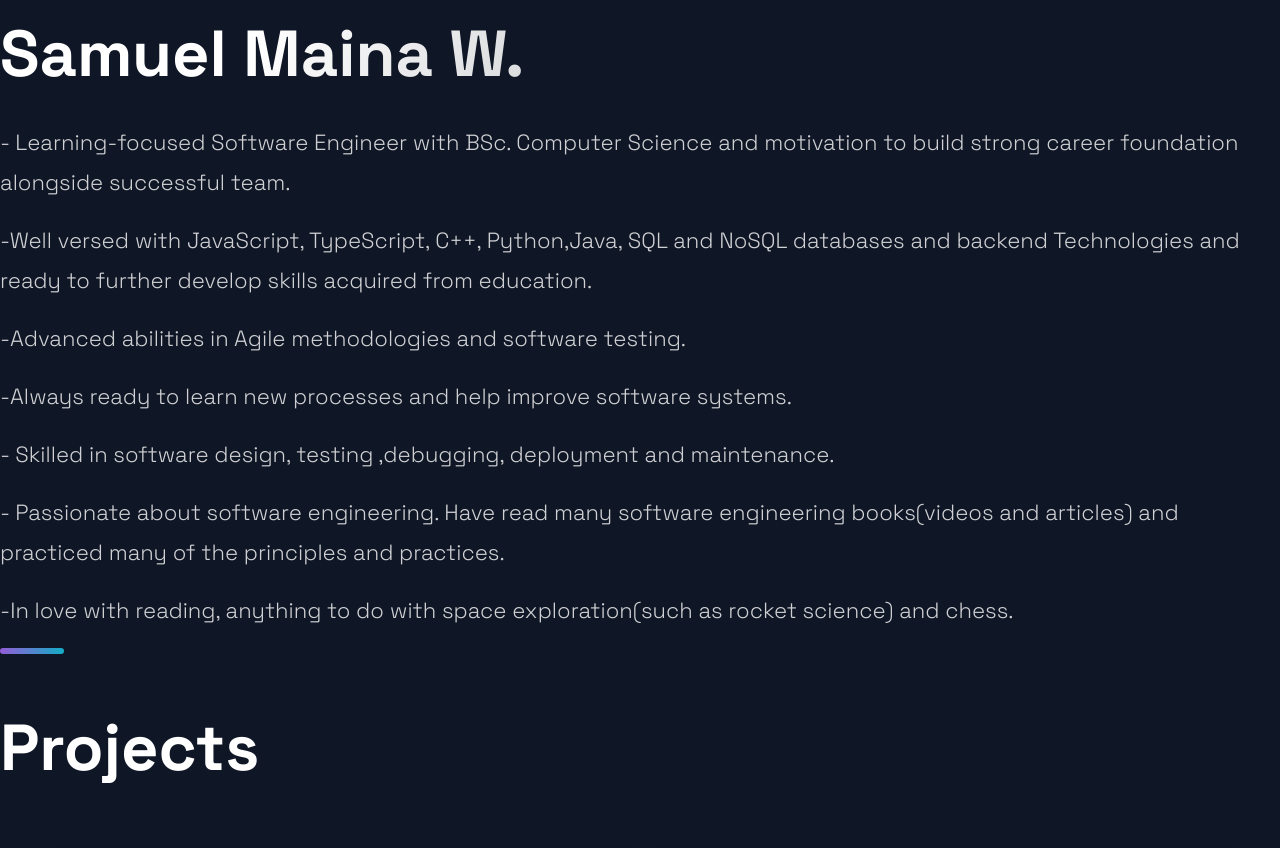
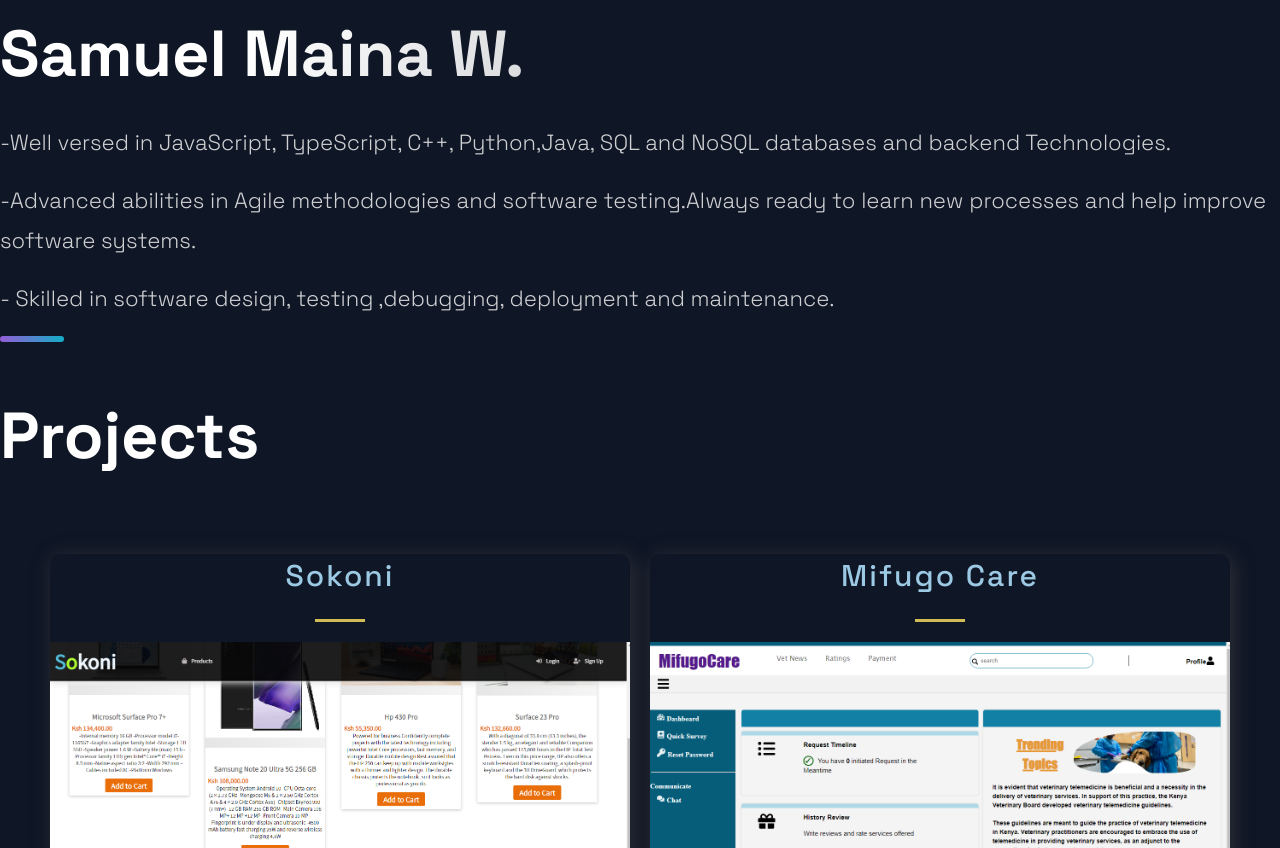
Before and after one commit to samuelmaina/portifolio, a Next.js app: page / in a window 1280 px wide. Shown: the part 580-1428 px from the top of the page. Built offline with nearby package versions, Linux system fonts and the light colour scheme.

Commit message:
Shortened the info section

```diff
--- a/src/components/Hero/Info.js
+++ b/src/components/Hero/Info.js
@@ -16,38 +16,18 @@ export default function Info() {
           Samuel Maina W.
           <br />
         </SectionTitle>
-
         <SectionText>
-          - Learning-focused Software Engineer with BSc. Computer Science and
-          motivation to build strong career foundation alongside successful
-          team.
+          -Well versed in JavaScript, TypeScript, C++, Python,Java, SQL and
+          NoSQL databases and backend Technologies.
         </SectionText>
         <SectionText>
-          -Well versed with JavaScript, TypeScript, C++, Python,Java, SQL and
-          NoSQL databases and backend Technologies and ready to further develop
-          skills acquired from education.
-        </SectionText>
-        <SectionText>
-          -Advanced abilities in Agile methodologies and software testing.
-        </SectionText>
-        <SectionText>
-          -Always ready to learn new processes and help improve software
-          systems.
+          -Advanced abilities in Agile methodologies and software testing.Always
+          ready to learn new processes and help improve software systems.
         </SectionText>
         <SectionText>
           - Skilled in software design, testing ,debugging, deployment and
           maintenance.
         </SectionText>
-
-        <SectionText>
-          - Passionate about software engineering. Have read many software
-          engineering books(videos and articles) and practiced many of the
-          principles and practices.
-        </SectionText>
-        <SectionText>
-          -In love with reading, anything to do with space exploration(such as
-          rocket science) and chess.
-        </SectionText>
       </Section>
     </>
   );
```
